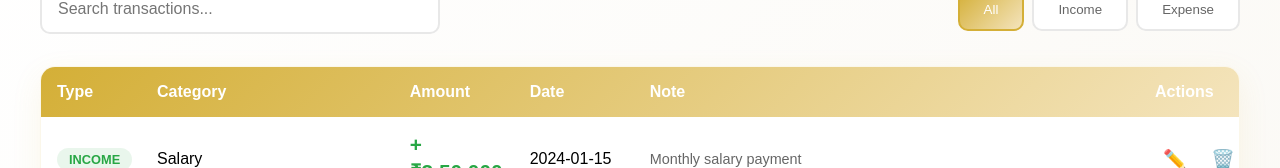
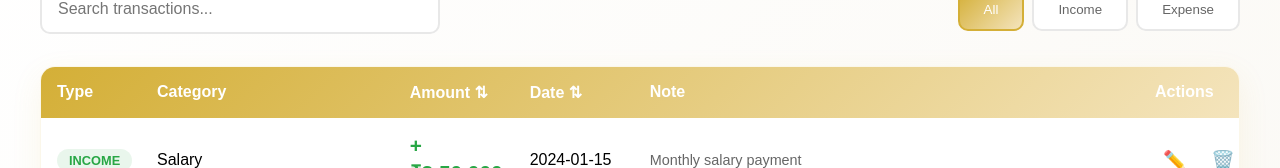
Before and after one commit to Lakshyalamba/moneymind, a React (Vite) app in the folder frontend/: page /transactions in a window 1280 px wide. Shown: the part 170-338 px from the top of the page. Built offline with nearby package versions, Linux system fonts and the light colour scheme; no server answers.

Commit message:
sorting added

```diff
--- a/frontend/src/pages/Transactions.jsx
+++ b/frontend/src/pages/Transactions.jsx
@@ -11,6 +11,8 @@ function Transactions() {
   const [page, setPage] = useState(1);
   const [limit] = useState(10);
   const [totalPages, setTotalPages] = useState(1);
+  const [sortBy, setSortBy] = useState('createdAt');
+  const [order, setOrder] = useState('desc');
   const [formData, setFormData] = useState({
     amount: '',
     type: 'expense',
@@ -21,12 +23,12 @@ function Transactions() {
 
   useEffect(() => {
     fetchTransactions();
-  }, [page]);
+  }, [page, sortBy, order]);
 
   const fetchTransactions = async () => {
     try {
       const token = localStorage.getItem('token');
-      const response = await axios.get(`${import.meta.env.VITE_API_URL}/api/transactions?page=${page}&limit=${limit}`, {
+      const response = await axios.get(`${import.meta.env.VITE_API_URL}/api/transactions?page=${page}&limit=${limit}&sortBy=${sortBy}&order=${order}`, {
         headers: { Authorization: `Bearer ${token}` }
       });
 
@@ -102,6 +104,21 @@ function Transactions() {
     });
   };
 
+  const handleSort = (field) => {
+    if (sortBy === field) {
+      setOrder(order === 'asc' ? 'desc' : 'asc');
+    } else {
+      setSortBy(field);
+      setOrder('asc');
+    }
+    setPage(1);
+  };
+
+  const getSortIcon = (field) => {
+    if (sortBy !== field) return '⇅';
+    return order === 'asc' ? '↑' : '↓';
+  };
+
   const filteredTransactions = transactions.filter(transaction => {
     const matchesSearch = transaction.category.toLowerCase().includes(searchTerm.toLowerCase()) ||
                          transaction.note.toLowerCase().includes(searchTerm.toLowerCase());
@@ -155,8 +172,12 @@ function Transactions() {
           <div className="table-header">
             <div className="header-cell">Type</div>
             <div className="header-cell">Category</div>
-            <div className="header-cell">Amount</div>
-            <div className="header-cell">Date</div>
+            <div className={`header-cell sortable ${sortBy === 'amount' ? 'active' : ''}`} onClick={() => handleSort('amount')}>
+              Amount {getSortIcon('amount')}
+            </div>
+            <div className={`header-cell sortable ${sortBy === 'date' ? 'active' : ''}`} onClick={() => handleSort('date')}>
+              Date {getSortIcon('date')}
+            </div>
             <div className="header-cell">Note</div>
             <div className="header-cell">Actions</div>
           </div>
--- a/frontend/src/styles/transactions.css
+++ b/frontend/src/styles/transactions.css
@@ -108,6 +108,22 @@
 .header-cell {
   padding: 1rem;
   text-align: left;
+}
+
+.header-cell.sortable {
+  cursor: pointer;
+  user-select: none;
+  transition: all 0.3s ease;
+  position: relative;
+}
+
+.header-cell.sortable:hover {
+  background: rgba(255, 255, 255, 0.2);
+}
+
+.header-cell.sortable.active {
+  background: rgba(255, 255, 255, 0.3);
+  font-weight: 700;
 }
 
 .table-body {
```
Also changed, not shown: 1 other file (tests, documents, lock files or other folders).
